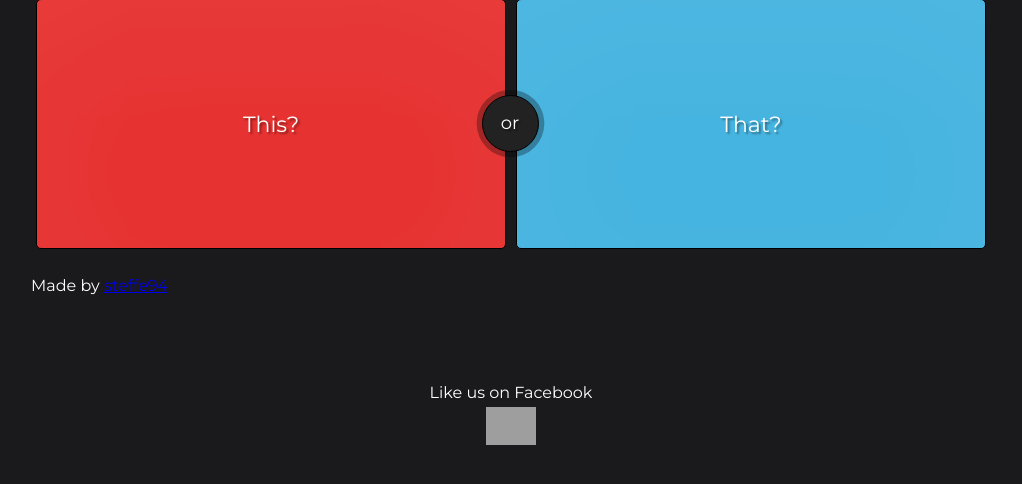
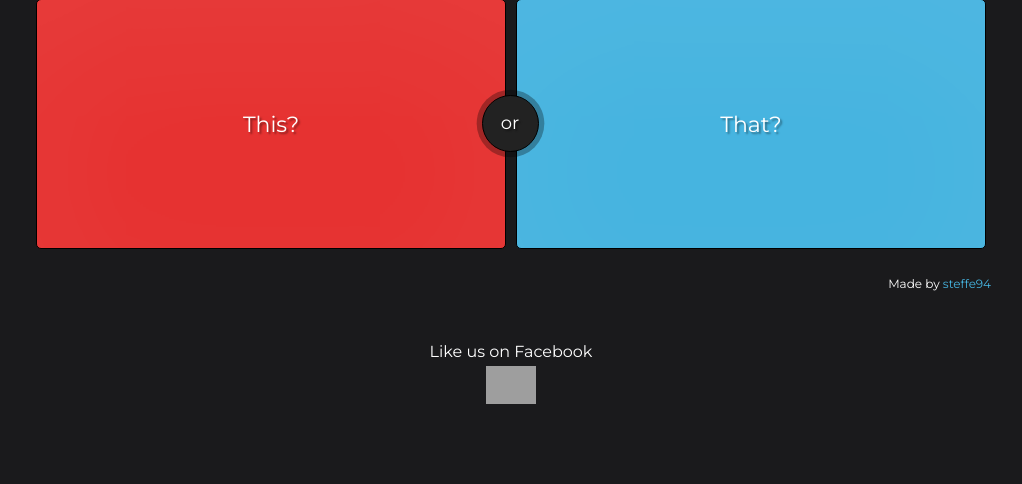
Before and after one commit to duvan094/PHPproject, a PHP site: page / in a window 1280 px wide. Shown: the part 139-623 px from the top of the page, without its empty margins (129-1151 px from the left). Run offline with PHP 8.4, Linux system fonts and the light colour scheme; grey boxes are pictures that could not be loaded.

Commit message:
fancier username button

```diff
--- a/index.php
+++ b/index.php
@@ -6,7 +6,7 @@
         <li><button>This?</button></li>
         <li><button>That?</button></li>
       </ul>
-      <p>Made by <a href="#">steffe94</a></p>
+      <p id="user">Made by <a href="#">steffe94</a></p>
 
     </main>
     <?php  include "footer.php"?>
--- a/main.css
+++ b/main.css
@@ -144,6 +144,20 @@ main{
 }
 /*Would you rather cards -END*/
 
+main>#user{
+	font-size: 12px;
+	float:right;
+}
+
+main>#user>a{
+	text-decoration: none;
+	color:#46B4E0;
+}
+
+main>#user>a:hover{
+	text-decoration: none;
+	color:#2694C0;
+}
 
 footer {
 	text-align: center;
```
